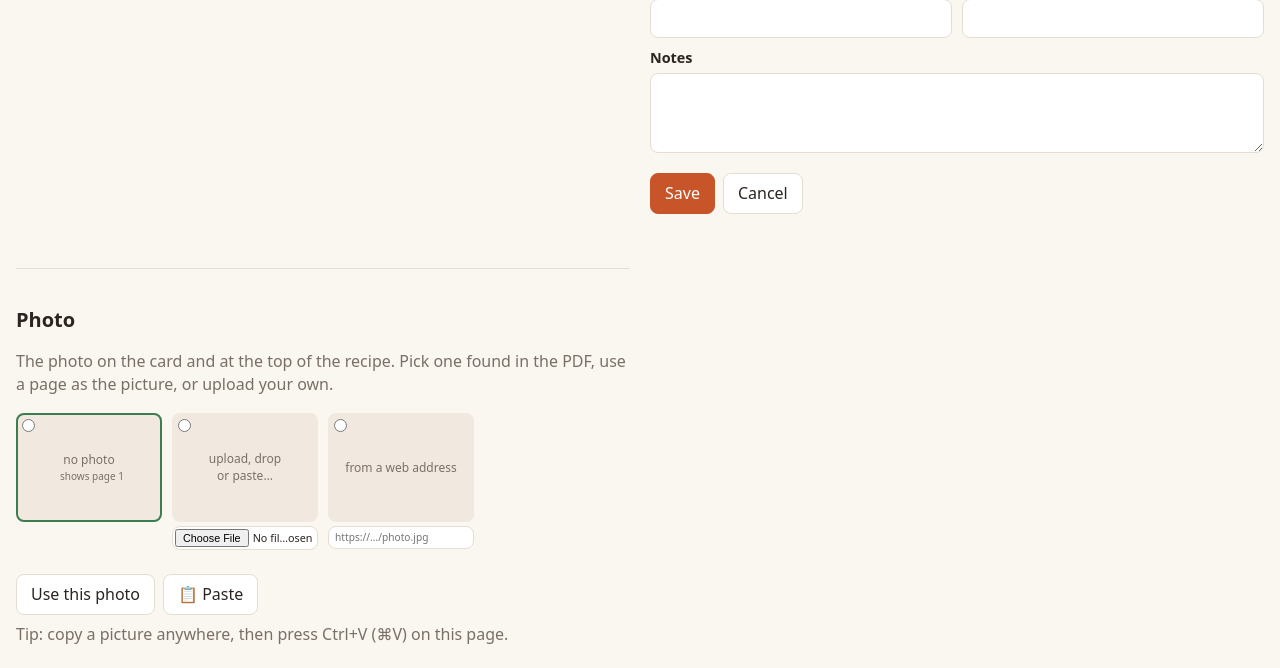
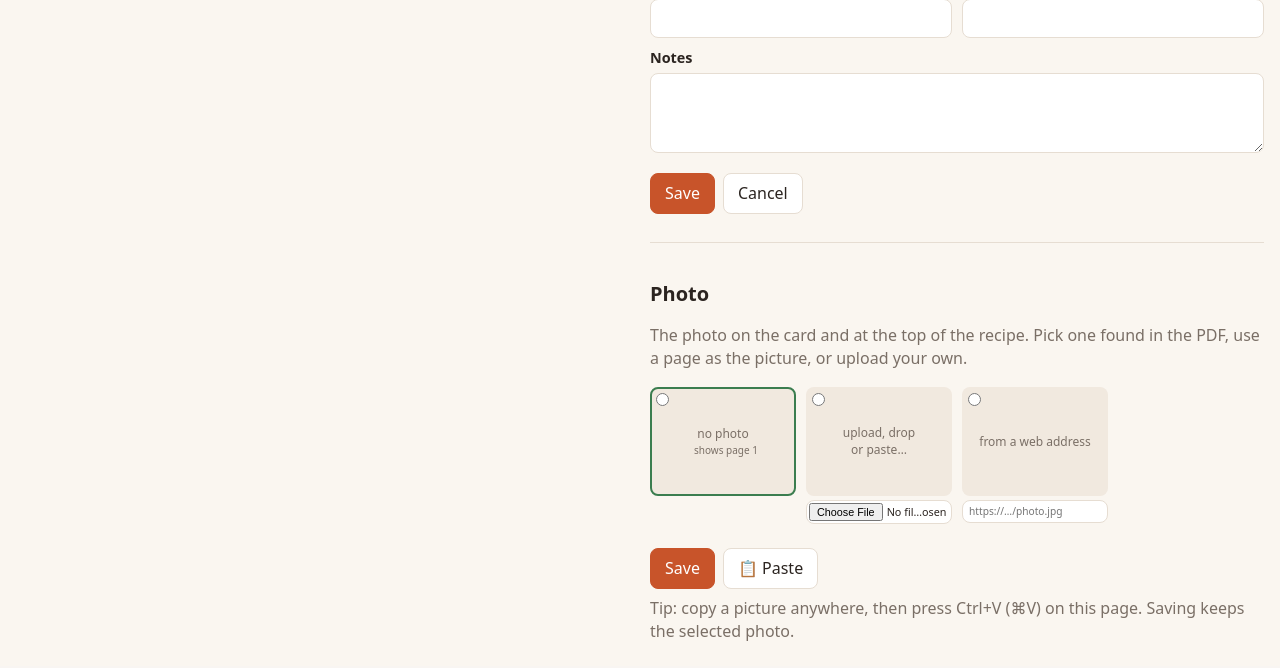
Before and after one commit to Yllonnoce/Recipe-Server, a FastAPI app: template src/recipelib/web/templates/pages/edit.html in a window 1280 px wide. Shown: the part 1279-1947 px from the top of the page. After the commit the page ends 1920 px from the top, so only its background shows below. Run offline with FastAPI, Linux system fonts and the light colour scheme; the template is opened without the code that fills it, so the values that code supplies are empty; parts of the project's set-up code (start-up, migrations or seed data) failed here and were passed over.

Commit message:
Edit page: one form, so Save applies a pasted or chosen photo along with the text
Co-Authored-By: Claude Fable 5.1 <noreply@anthropic.com>

```diff
--- a/src/recipelib/web/templates/pages/edit.html
+++ b/src/recipelib/web/templates/pages/edit.html
@@ -3,7 +3,7 @@
 {% block scripts %}
 <script>
 (function () {
-  const form = document.getElementById('cover'), fileIn = document.getElementById('coverFile'), urlIn = document.getElementById('coverUrl');
+  const form = document.getElementById('editForm'), fileIn = document.getElementById('coverFile'), urlIn = document.getElementById('coverUrl');
   const tile = document.getElementById('uploadTile'), preview = document.getElementById('uploadPreview'), urlPreview = document.getElementById('urlPreview');
   const pick = (v) => { const r = form.querySelector('input[type=radio][value="' + v + '"]'); if (r) r.checked = true; };
   const flash = (m) => { const h = document.getElementById('pasteHint'); h.textContent = m; setTimeout(() => h.textContent = 'Tip: copy a picture anywhere, then press Ctrl+V (⌘V) on this page.', 3000); };
@@ -12,13 +12,13 @@
     const dt = new DataTransfer(); dt.items.add(new File([file], file.name || 'pasted.png', { type: file.type }));
     fileIn.files = dt.files;
     preview.innerHTML = ''; const img = document.createElement('img'); img.src = URL.createObjectURL(file); preview.appendChild(img); preview.classList.remove('none');
-    pick('upload'); flash('Image ready — click "Use this photo".');
+    pick('upload'); flash('Image ready — click Save.');
     tile.scrollIntoView({ block: 'nearest' });
   }
   function useUrl(u) {
     urlIn.value = u; pick('url');
     urlPreview.innerHTML = ''; const img = document.createElement('img'); img.src = u; img.onerror = () => { urlPreview.textContent = 'from a web address'; };
-    urlPreview.appendChild(img); urlPreview.classList.remove('none'); flash('Address ready — click "Use this photo".');
+    urlPreview.appendChild(img); urlPreview.classList.remove('none'); flash('Address ready — click Save.');
   }
   fileIn.addEventListener('change', () => { if (fileIn.files[0]) useFile(fileIn.files[0]); });
   urlIn.addEventListener('input', () => { if (/^https?:\/\//.test(urlIn.value)) useUrl(urlIn.value.trim()); });
@@ -70,7 +70,7 @@
     <iframe src="{{ request.url_for('recipe_read', recipe_id=r.id) }}?embed=1" title="PDF"></iframe>
     {% endif %}
   </div>
-  <form class="edit-form" method="post" action="{{ request.url_for('recipe_edit_save', recipe_id=r.id) }}">
+  <form class="edit-form" id="editForm" method="post" action="{{ request.url_for('recipe_edit_save', recipe_id=r.id) }}" enctype="multipart/form-data">
     <h1>Edit recipe</h1>
     <label>Title <input name="title" value="{{ r.title }}" required maxlength="200"></label>
     <label>Description <textarea name="description" rows="2">{{ r.description or '' }}</textarea></label>
@@ -110,11 +110,11 @@
       <button class="btn primary" type="submit">Save</button>
       <a class="btn" href="{{ request.url_for('recipe_detail', recipe_id=r.id) }}">Cancel</a>
     </div>
-  </form>
-  <form class="edit-form cover-form" id="cover" method="post" action="{{ request.url_for('recipe_cover', recipe_id=r.id) }}" enctype="multipart/form-data">
+  <div class="cover-form" id="cover">
     <h2>Photo</h2>
     <p class="muted">The photo on the card and at the top of the recipe. Pick one found in the PDF, use a page as the picture, or upload your own.</p>
     <div class="cover-grid">
+      <input type="radio" name="choice" value="keep" checked hidden>
       <label class="cover-opt {{ 'current' if not r.cover_asset_id }}">
         <input type="radio" name="choice" value="none">
         <span class="thumb none">no photo<br><small>shows page 1</small></span>
@@ -145,10 +145,11 @@
       </label>
     </div>
     <div class="actions">
-      <button class="btn" type="submit">Use this photo</button>
+      <button class="btn primary" type="submit">Save</button>
       <button class="btn" type="button" id="pasteBtn" title="Paste an image or an image address from the clipboard">📋 Paste</button>
-      <span class="muted" id="pasteHint">Tip: copy a picture anywhere, then press Ctrl+V (⌘V) on this page.</span>
+      <span class="muted" id="pasteHint">Tip: copy a picture anywhere, then press Ctrl+V (⌘V) on this page. Saving keeps the selected photo.</span>
     </div>
+  </div>
   </form>
 </div>
 {% endblock %}
```
Also changed, not shown: src/recipelib/web/routes/recipe.py (+16 -5 lines), tests/test_web.py (+11 -0 lines).
